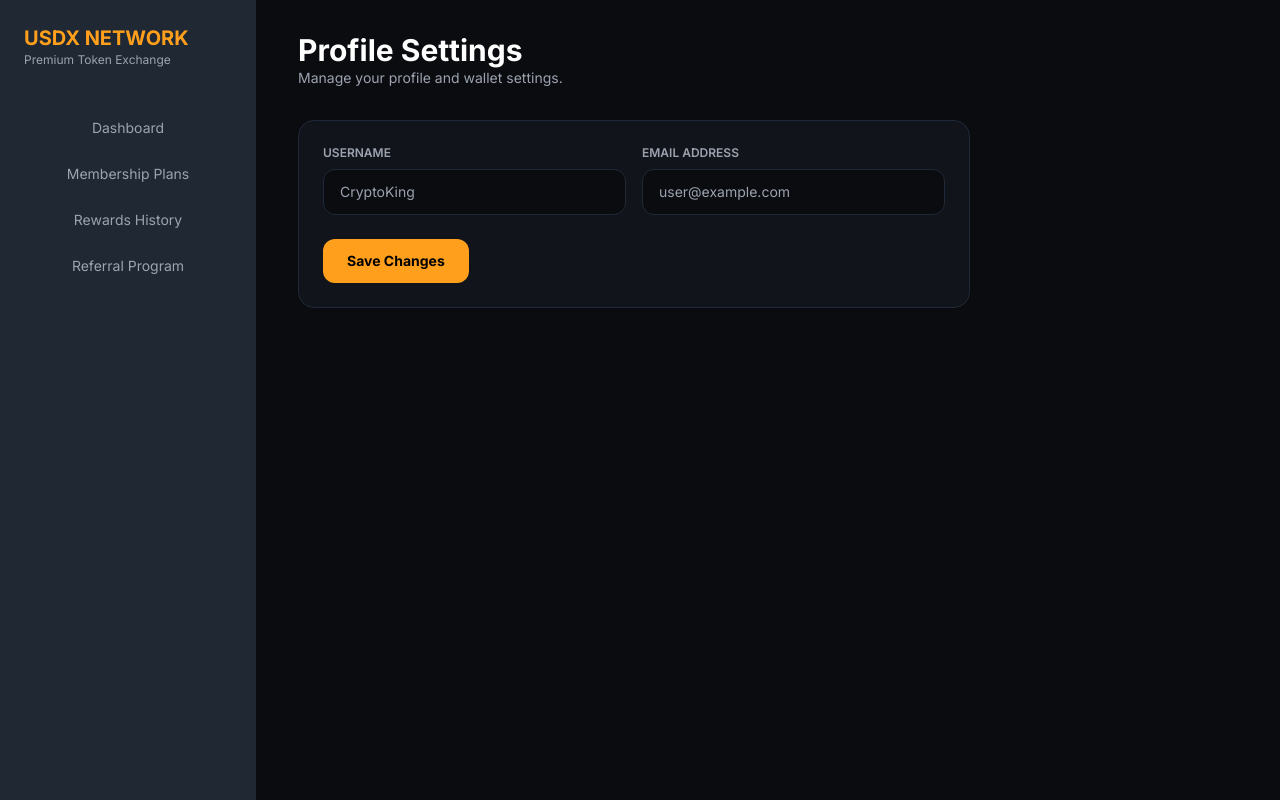
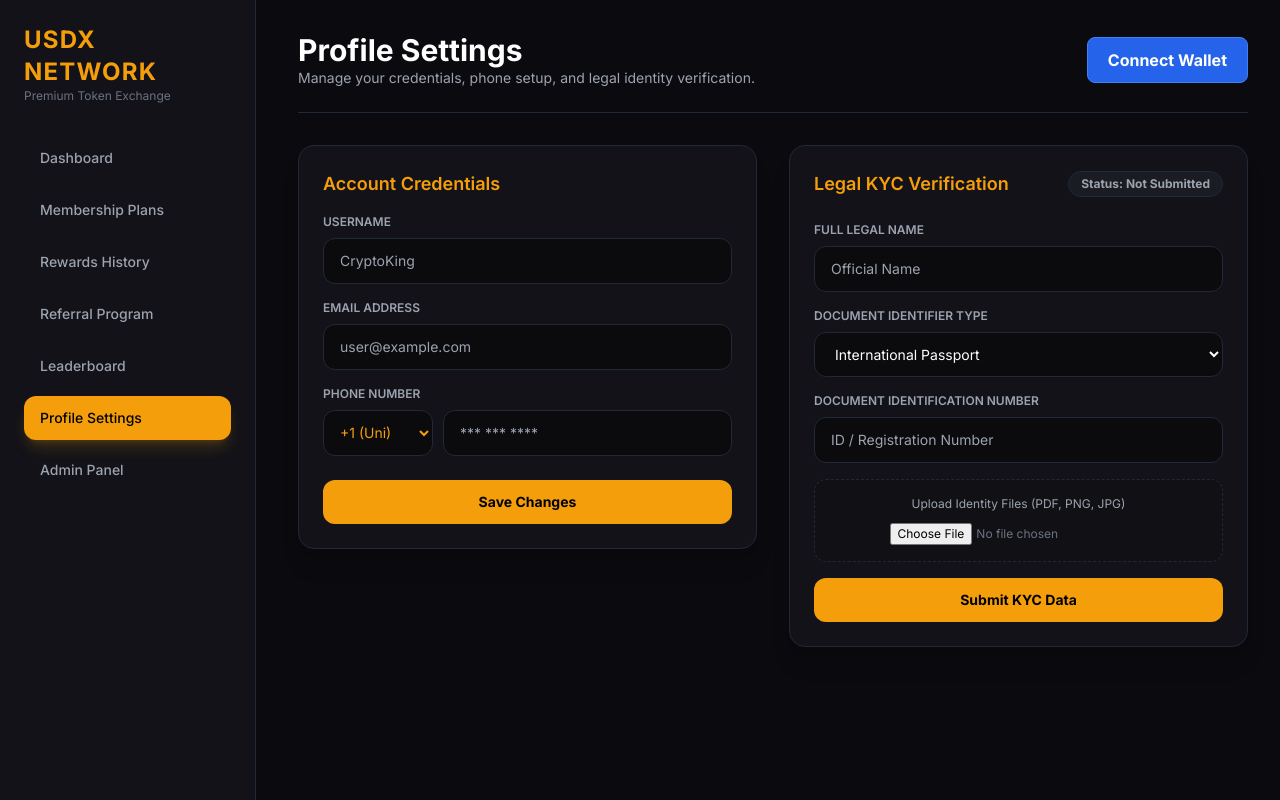
Before and after one commit to usdxofficialdev/-Dead-Token-Exchange-, a Next.js app: page /profile in a window 1280 px wide. Built offline with nearby package versions, Linux system fonts and the light colour scheme.

Commit message:
Update page.tsx

```diff
--- a/app/profile/page.tsx
+++ b/app/profile/page.tsx
@@ -1,44 +1,247 @@
 "use client";
 
-import React from "react";
-import Link from "next/link";
+import React, { useState } from "react";
+import { useRouter } from "next/navigation";
+import LoginWallet from "../components/LoginWallet"; // Asli wallet component
 
 export default function Profile() {
+  const router = useRouter();
+
+  // Form states matching original setup
+  const [username, setUsername] = useState("");
+  const [email, setEmail] = useState("");
+  const [selectedCode, setSelectedCode] = useState("+1");
+  const [phoneNumber, setPhoneNumber] = useState("");
+
+  // KYC System States (Ready to connect with your admin panel)
+  const [kycStatus, setKycStatus] = useState("Not Submitted"); // Options: Not Submitted, Pending, Approved, Rejected
+  const [fullName, setFullName] = useState("");
+  const [docType, setDocType] = useState("Passport");
+  const [docNumber, setDocNumber] = useState("");
+
+  // Comprehensive global country code list
+  const worldCountryCodes = [
+    { code: "+1", country: "United States / Canada" },
+    { code: "+44", country: "United Kingdom" },
+    { code: "+91", country: "India" },
+    { code: "+971", country: "UAE" },
+    { code: "+61", country: "Australia" },
+    { code: "+65", country: "Singapore" },
+    { code: "+49", country: "Germany" },
+    { code: "+33", country: "France" },
+    { code: "+81", country: "Japan" },
+    { code: "+86", country: "China" },
+    { code: "+966", country: "Saudi Arabia" },
+    { code: "+20", country: "Egypt" },
+    { code: "+27", country: "South Africa" },
+    { code: "+31", country: "Netherlands" },
+    { code: "+34", country: "Spain" },
+    { code: "+39", country: "Italy" },
+    { code: "+55", country: "Brazil" },
+    { code: "+60", country: "Malaysia" },
+    { code: "+62", country: "Indonesia" },
+    { code: "+63", country: "Philippines" },
+    { code: "+7", country: "Russia" },
+    { code: "+82", country: "South Korea" },
+    { code: "+90", country: "Turkey" },
+    { code: "+92", country: "Pakistan" },
+    { code: "+880", country: "Bangladesh" },
+    { code: "+94", country: "Sri Lanka" },
+    { code: "+98", country: "Iran" },
+    { code: "+353", country: "Ireland" },
+    { code: "+351", country: "Portugal" },
+    { code: "+41", country: "Switzerland" }
+  ];
+
+  // Sidebar dynamic menu structure to match the main exchange layout
+  const menuItems = [
+    { name: "Dashboard", route: "/dashboard", active: false },
+    { name: "Membership Plans", route: "/membership", active: false },
+    { name: "Rewards History", route: "/rewards", active: false },
+    { name: "Referral Program", route: "/referral", active: false },
+    { name: "Leaderboard", route: "/leaderboard", active: false },
+    { name: "Profile Settings", route: "/profile", active: true },
+    { name: "Admin Panel", route: "/admin", active: false },
+  ];
+
+  // Handler to submit data to the admin pipeline
+  const submitKycToAdmin = (e: React.FormEvent) => {
+    e.preventDefault();
+    // This pushes the state to 'Pending' so the Admin dashboard can fetch and display it
+    setKycStatus("Pending");
+    alert("KYC documents submitted successfully! Status updated to Pending Admin Verification.");
+  };
+
   return (
-    <div className="min-h-screen bg-[#0B0C10] text-white flex flex-col md:flex-row">
-      <aside className="w-full md:w-64 bg-[#1F2833] p-4 md:p-6 flex flex-row md:flex-col justify-between md:justify-start gap-4 order-2 md:order-1 fixed bottom-0 md:relative z-50 md:z-0 border-t md:border-t-0 border-gray-800">
-        <div className="hidden md:block mb-8">
-          <h2 className="text-xl font-bold text-[#FF9F1C]">USDX NETWORK</h2>
-          <p className="text-xs text-gray-400">Premium Token Exchange</p>
+    <div className="flex min-h-screen bg-[#0B0B0F] text-white">
+
+      {/* SIDEBAR COMPONENT (Consistent branding layout) */}
+      <aside className="w-64 border-r border-gray-800 bg-[#121218] p-6 hidden md:block">
+        <div className="mb-8">
+          <h1 className="text-2xl font-bold text-amber-500 tracking-wider">USDX NETWORK</h1>
+          <p className="text-xs text-gray-500">Premium Token Exchange</p>
         </div>
-        <nav className="flex flex-row md:flex-col gap-2 w-full justify-around md:justify-start overflow-x-auto md:overflow-visible pb-1 md:pb-0">
-          <Link href="/dashboard" className="text-gray-400 hover:text-white hover:bg-gray-800/50 px-4 py-2 rounded-lg text-sm min-w-max text-center transition-all">Dashboard</Link>
-          <Link href="/membership" className="text-gray-400 hover:text-white hover:bg-gray-800/50 px-4 py-2 rounded-lg text-sm min-w-max text-center transition-all">Membership Plans</Link>
-          <Link href="/rewards" className="text-gray-400 hover:text-white hover:bg-gray-800/50 px-4 py-2 rounded-lg text-sm min-w-max text-center transition-all">Rewards History</Link>
-          <Link href="/referral" className="text-gray-400 hover:text-white hover:bg-gray-800/50 px-4 py-2 rounded-lg text-sm min-w-max text-center transition-all">Referral Program</Link>
+        <nav className="space-y-2">
+          {menuItems.map((item, index) => (
+            <button
+              key={index}
+              onClick={() => router.push(item.route)}
+              className={`w-full text-left px-4 p-3 rounded-xl text-sm font-medium transition-all ${
+                item.active
+                  ? "bg-amber-500 text-black shadow-lg shadow-amber-500/20"
+                  : "text-gray-400 hover:bg-[#1A1A24] hover:text-white"
+              }`}
+            >
+              {item.name}
+            </button>
+          ))}
         </nav>
       </aside>
 
-      <main className="flex-1 p-4 md:p-8 order-1 md:order-2 pb-24 md:pb-8">
-        <div className="mb-8">
-          <h1 className="text-2xl md:text-3xl font-bold">Profile Settings</h1>
-          <p className="text-sm text-gray-400">Manage your profile and wallet settings.</p>
-        </div>
+      {/* MAIN CONTENT WORKSPACE */}
+      <main className="flex-1 p-8">
 
-        <div className="bg-[#1F2833]/30 border border-gray-800 rounded-2xl p-6 max-w-2xl">
-          <div className="grid grid-cols-1 sm:grid-cols-2 gap-4 mb-6">
+        {/* HEADER WITH REALTIME WALLET COMPONENT */}
+        <header className="flex flex-wrap items-center justify-between border-b border-gray-800 pb-6 mb-8 gap-4">
+          <div>
+            <h1 className="text-2xl md:text-3xl font-bold">Profile Settings</h1>
+            <p className="text-sm text-gray-400">Manage your credentials, phone setup, and legal identity verification.</p>
+          </div>
+          <div>
+            <LoginWallet />
+          </div>
+        </header>
+
+        <div className="grid grid-cols-1 lg:grid-cols-2 gap-8 items-start">
+
+          {/* LEFT: PRIMARY PROFILE INFO & CONTACT SETUP */}
+          <div className="bg-[#121218] border border-gray-800 rounded-2xl p-6 shadow-xl space-y-4">
+            <h3 className="text-lg font-semibold text-amber-500 mb-2">Account Credentials</h3>
+
             <div>
               <label className="block text-xs uppercase text-gray-400 font-semibold mb-2">Username</label>
-              <input type="text" placeholder="CryptoKing" className="w-full bg-black/40 border border-gray-800 rounded-xl px-4 py-3 text-sm text-white outline-none" />
+              <input
+                type="text"
+                placeholder="CryptoKing"
+                value={username}
+                onChange={(e) => setUsername(e.target.value)}
+                className="w-full bg-black/40 border border-gray-800 rounded-xl px-4 py-3 text-sm text-white outline-none focus:border-amber-500/50 transition-all"
+              />
             </div>
+
             <div>
               <label className="block text-xs uppercase text-gray-400 font-semibold mb-2">Email Address</label>
-              <input type="email" placeholder="user@example.com" className="w-full bg-black/40 border border-gray-800 rounded-xl px-4 py-3 text-sm text-white outline-none" />
+              <input
+                type="email"
+                placeholder="user@example.com"
+                value={email}
+                onChange={(e) => setEmail(e.target.value)}
+                className="w-full bg-black/40 border border-gray-800 rounded-xl px-4 py-3 text-sm text-white outline-none focus:border-amber-500/50 transition-all"
+              />
+            </div>
+
+            {/* Global Phone Field Integration */}
+            <div>
+              <label className="block text-xs uppercase text-gray-400 font-semibold mb-2">Phone Number</label>
+              <div className="flex gap-2">
+                <select
+                  value={selectedCode}
+                  onChange={(e) => setSelectedCode(e.target.value)}
+                  className="bg-black/40 border border-gray-800 rounded-xl px-3 py-3 text-sm text-amber-500 outline-none cursor-pointer max-w-[110px]"
+                >
+                  {worldCountryCodes.map((country, idx) => (
+                    <option key={idx} value={country.code} className="bg-[#121218] text-white">
+                      {country.code} ({country.country.substring(0, 3)})
+                    </option>
+                  ))}
+                </select>
+                <input
+                  type="tel"
+                  placeholder="*** *** ****"
+                  value={phoneNumber}
+                  onChange={(e) => setPhoneNumber(e.target.value)}
+                  className="flex-1 bg-black/40 border border-gray-800 rounded-xl px-4 py-3 text-sm text-white outline-none focus:border-amber-500/50 transition-all"
+                />
+              </div>
+            </div>
+
+            <div className="pt-2">
+              <button className="bg-amber-500 text-black font-bold px-6 py-3 rounded-xl hover:bg-amber-600 transition-all text-sm w-full">
+                Save Changes
+              </button>
             </div>
           </div>
-          <button className="bg-[#FF9F1C] text-black font-bold px-6 py-3 rounded-xl hover:bg-[#e08b14] transition-all text-sm w-full sm:w-auto">
-            Save Changes
-          </button>
+
+          {/* RIGHT: ADVANCED LEGAL KYC CORE (CONNECTS TO ADMIN CONTROL) */}
+          <div className="bg-[#121218] border border-gray-800 rounded-2xl p-6 shadow-xl">
+            <div className="flex justify-between items-center mb-6">
+              <h3 className="text-lg font-semibold text-amber-500">Legal KYC Verification</h3>
+              <span className={`text-xs font-bold px-3 py-1 rounded-full border ${
+                kycStatus === "Pending" ? "bg-yellow-500/10 text-yellow-500 border-yellow-500/20" :
+                kycStatus === "Approved" ? "bg-emerald-500/10 text-emerald-400 border-emerald-500/20" :
+                "bg-gray-500/10 text-gray-400 border-gray-800"
+              }`}>
+                Status: {kycStatus}
+              </span>
+            </div>
+
+            <form onSubmit={submitKycToAdmin} className="space-y-4">
+              <div>
+                <label className="block text-xs uppercase text-gray-400 font-semibold mb-2">Full Legal Name</label>
+                <input
+                  type="text"
+                  required
+                  placeholder="Official Name"
+                  value={fullName}
+                  onChange={(e) => setFullName(e.target.value)}
+                  className="w-full bg-black/40 border border-gray-800 rounded-xl px-4 py-3 text-sm text-white outline-none focus:border-amber-500/50 transition-all"
+                />
+              </div>
+
+              <div>
+                <label className="block text-xs uppercase text-gray-400 font-semibold mb-2">Document Identifier Type</label>
+                <select
+                  value={docType}
+                  onChange={(e) => setDocType(e.target.value)}
+                  className="w-full bg-black/40 border border-gray-800 rounded-xl px-4 py-3 text-sm text-white outline-none cursor-pointer focus:border-amber-500/50 transition-all"
+                >
+                  <option value="Passport" className="bg-[#121218]">International Passport</option>
+                  <option value="National ID" className="bg-[#121218]">National Government ID Card</option>
+                  <option value="Driving License" className="bg-[#121218]">Driving License</option>
+                </select>
+              </div>
+
+              <div>
+                <label className="block text-xs uppercase text-gray-400 font-semibold mb-2">Document Identification Number</label>
+                <input
+                  type="text"
+                  required
+                  placeholder="ID / Registration Number"
+                  value={docNumber}
+                  onChange={(e) => setDocNumber(e.target.value)}
+                  className="w-full bg-black/40 border border-gray-800 rounded-xl px-4 py-3 text-sm text-white outline-none focus:border-amber-500/50 transition-all"
+                />
+              </div>
+
+              <div className="border border-dashed border-gray-800 p-4 rounded-xl text-center bg-black/10">
+                <p className="text-xs text-gray-400 mb-2">Upload Identity Files (PDF, PNG, JPG)</p>
+                <input type="file" required className="text-xs text-gray-500 cursor-pointer mx-auto max-w-xs" />
+              </div>
+
+              <button
+                type="submit"
+                disabled={kycStatus === "Pending"}
+                className={`w-full font-bold px-6 py-3 rounded-xl transition-all text-sm ${
+                  kycStatus === "Pending"
+                    ? "bg-gray-800 text-gray-500 cursor-not-allowed"
+                    : "bg-amber-500 text-black hover:bg-amber-600"
+                }`}
+              >
+                {kycStatus === "Pending" ? "Verifying under Admin Review" : "Submit KYC Data"}
+              </button>
+            </form>
+          </div>
+
         </div>
       </main>
     </div>
```
